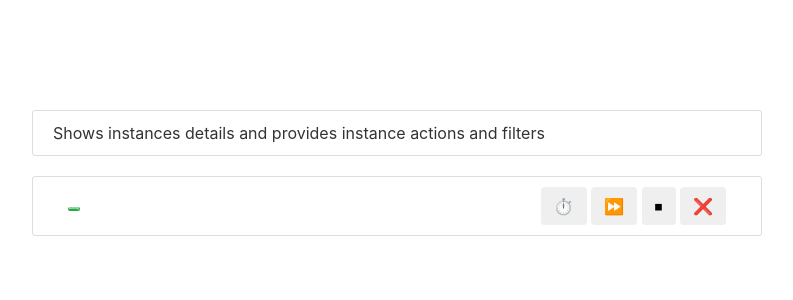
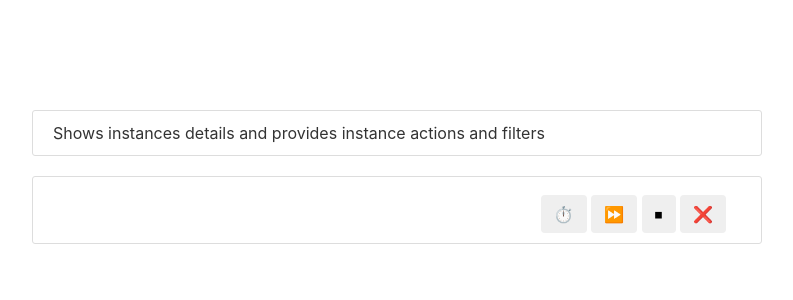
Before and after one commit to GoddessDianaPub/kandula-app, a Flask app: template app/templates/instances.html in a window 1280 px wide. Shown: the part 86-386 px from the top of the page, without its empty margins (53-846 px from the left). Run offline with Flask 3, Linux system fonts and the light colour scheme; the template is opened without the code that fills it: most values are stand-ins (such as "Sample title", 1, 10 or a date in 2020); parts of the project's set-up code (start-up, migrations or seed data) failed here and were passed over; some libraries are stand-ins or nearby versions.

Commit message:
commented {% if instance.State == "running" %}

```diff
--- a/app/templates/instances.html
+++ b/app/templates/instances.html
@@ -45,10 +45,10 @@
                                 {% else %}
                                     {{ instance.Id }}
                                 {% endif %}
-                                {% if instance.State == "running" %}
-                                    <span class="badge badge-success" style="font-size: 0.1em;">Running</span>
+<!--                                {% if instance.State == "running" %}
+                                    <span class="badge badge-success" style="font-size: 0.3em;">Running</span>
                                 {% else %}
-                                    <span class="badge badge-danger" style="font-size: 0.1em;">{{ instance.State }}</span>
+                                    <span class="badge badge-danger" style="font-size: 0.3em;">{{ instance.State }}</span>
                                 {% endif %}
                             </a>
                         </h4>
```
